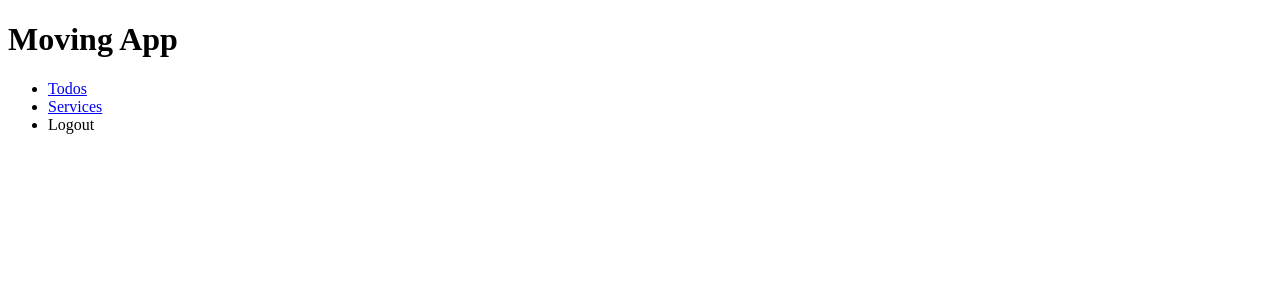
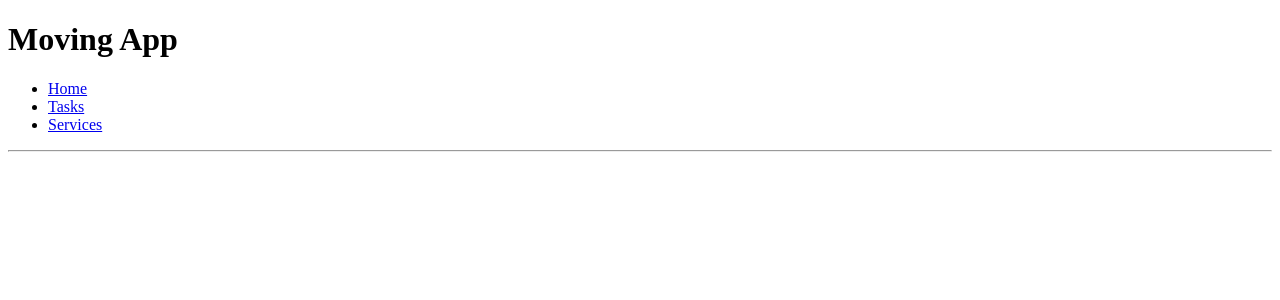
Before and after one commit to team-middleton/team-middleton, a React app: page / in a window 1280 px wide. Shown: the top 300 px of the page. Built offline with nearby package versions, Linux system fonts and the light colour scheme; the HTML template or start-up script is replaced by a standard one; what react-google-maps would draw is missing.

Commit message:
Refactored router into one component, fixed bugs

```diff
--- a/react-client/src/components/Login.jsx
+++ b/react-client/src/components/Login.jsx
@@ -31,7 +31,7 @@ class Login extends React.Component {
 				<form>
 				Username: <input value={this.state.username} onChange={(event) => this.setState({username: event.target.value})}/>
 				Password: <input value={this.state.password} onChange={(event) => this.setState({password: event.target.value})}/>
-				<button type="submit" onClick={this.login()}>Login</button>
+				<button type="submit" onClick={this.login}>Login</button>
 				</form>
 			</div>
 		)
--- /dev/null
+++ b/react-client/src/components/Router.jsx
@@ -0,0 +1,28 @@
+import React from "react";
+import { BrowserRouter as Router, Route, Link } from "react-router-dom";
+import TaskList from './TaskList.jsx';
+import YelpList from './YelpList.jsx';
+
+const Moving = () => (
+  <Router>
+    <div>
+      <ul>
+        <li>
+          <Link to="/">Home</Link>
+        </li>
+        <li>
+          <Link to="/tasks">Tasks</Link>
+        </li>
+        <li>
+          <Link to="/services">Services</Link>
+        </li>
+      </ul>
+      <hr />
+      <Route exact path="/" />
+      <Route path="/tasks" component={TaskList} />
+      <Route path="/services" component={YelpList} />
+    </div>
+  </Router>
+);
+
+export default Moving;
--- a/react-client/src/components/Signup.jsx
+++ b/react-client/src/components/Signup.jsx
@@ -17,7 +17,7 @@ class Signup extends React.Component {
 		axios.post('/signup', {
 			username: this.state.username,
 			password: this.state.password,
-			zipcodefrom: this.state.zipcode
+			zipcode: this.state.zipcode
 		})
 		.then((response) => {
 			console.log('You\'re signed up! Now just log in.')
@@ -34,7 +34,7 @@ class Signup extends React.Component {
 				Username: <input value={this.state.username} onChange={(event) => this.setState({username: event.target.value})}/>
 				Password: <input value={this.state.password} onChange={(event) => this.setState({password: event.target.value})}/>
 				Zipcode: <input value={this.state.zipcode} onChange={(event) => this.setState({zipcode: event.target.value})}/>
-				<button type="submit" onClick={this.signup()}>Sign Up!</button>
+				<button type="submit" onClick={this.signup}>Sign Up!</button>
 				</form>
 			</div>
 		)
--- a/react-client/src/index.jsx
+++ b/react-client/src/index.jsx
@@ -2,10 +2,9 @@ import React from 'react';
 import ReactDOM from 'react-dom';
 import { BrowserRouter } from 'react-router-dom';
 import axios from 'axios';
-import Header from './components/Header.jsx';
-import Main from './components/Main.jsx';
 import Login from './components/Login.jsx';
 import Signup from './components/Signup.jsx';
+import Moving from './components/Router.jsx';
 
 class App extends React.Component {
   constructor(props) {
@@ -16,7 +15,14 @@ class App extends React.Component {
   }
 
   login() {
-    this.setState({loggedIn: true})
+    this.setState({loggedIn: true}, () => {
+      console.log("Within login on app", this.state.loggedIn)
+    })
+
+  }
+
+  componentDidUpdate(){
+    console.log('this.state', this.state)
   }
 
   logout() {
@@ -34,8 +40,7 @@ class App extends React.Component {
       return (
         <div>
           <h1>Moving App</h1>
-          <Header logout={this.logout.bind(this)}/>
-          <Main />
+          <Moving />
         </div>
       )
     } else {
@@ -50,4 +55,4 @@ class App extends React.Component {
   }
 }
 
-ReactDOM.render(<BrowserRouter><App /></BrowserRouter>, document.getElementById('app'));
+ReactDOM.render(<App />, document.getElementById('app'));
```
Also changed, not shown: 1 other file (tests, documents, lock files or other folders).
